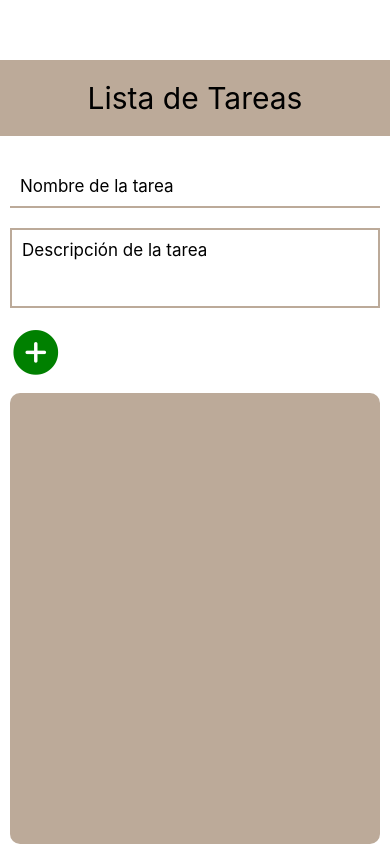
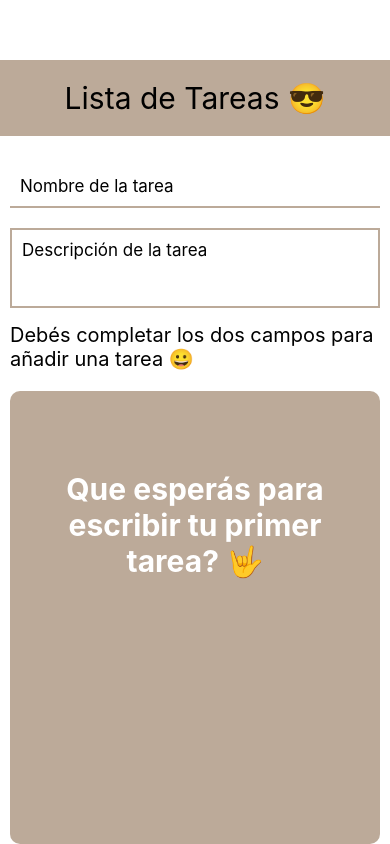
Before and after one commit to EricWaje/Lista-de-tareas, a React Native app: screen / in a window 390 px wide. Built offline with nearby package versions, Linux system fonts and the light colour scheme.

Commit message:
Agregando validaciones

```diff
--- a/App.js
+++ b/App.js
@@ -48,7 +48,7 @@ export default function App() {
     return (
         <View style={styles.container}>
             <View style={styles.containerTitle}>
-                <Text style={styles.title}>Lista de Tareas</Text>
+                <Text style={styles.title}>Lista de Tareas 😎</Text>
             </View>
             <AddTask
                 task={task}
--- a/components/AddTask.js
+++ b/components/AddTask.js
@@ -1,11 +1,5 @@
 import React from 'react';
-import {
-    Text,
-    TextInput,
-    View,
-    StyleSheet,
-    TouchableOpacity,
-} from 'react-native';
+import { TextInput, View, StyleSheet, Text } from 'react-native';
 import { Ionicons } from '@expo/vector-icons';
 
 const AddTask = ({
@@ -32,11 +26,17 @@ const AddTask = ({
                 value={description}
                 onChangeText={handleChangeDescription}
             />
-            <Ionicons
-                onPress={handleAdd}
-                style={styles.add}
-                name="add-circle"
-            />
+            {task === '' || description === '' ? (
+                <Text style={styles.validation}>
+                    Debés completar los dos campos para añadir una tarea 😀
+                </Text>
+            ) : (
+                <Ionicons
+                    onPress={handleAdd}
+                    style={styles.add}
+                    name="add-circle"
+                />
+            )}
         </View>
     );
 };
@@ -62,11 +62,16 @@ const styles = StyleSheet.create({
         height: 80,
     },
     add: {
-        /* alignSelf: 'flex-end', */
         marginTop: 15,
         fontSize: 55,
         color: 'green',
     },
+    validation: {
+        fontSize: 20,
+        marginTop: 15,
+        marginBottom: 10,
+        color: 'black',
+    },
 });
 
 export default AddTask;
--- a/components/TaskList/TaskList.js
+++ b/components/TaskList/TaskList.js
@@ -1,10 +1,15 @@
 import React from 'react';
-import { FlatList, StyleSheet, View } from 'react-native';
+import { FlatList, StyleSheet, View, Text } from 'react-native';
 import Task from './Task';
 
 const TaskList = ({ taskList, handleRemoveItem, handleEdit }) => {
     return (
         <View style={styles.listContainer}>
+            {taskList.length === 0 ? (
+                <Text style={styles.text}>
+                    Que esperás para escribir tu primer tarea? 🤟
+                </Text>
+            ) : (
                 <FlatList
                     data={taskList}
                     keyExtractor={(item) => item.id}
@@ -16,6 +21,7 @@ const TaskList = ({ taskList, handleRemoveItem, handleEdit }) => {
                         />
                     )}
                 />
+            )}
         </View>
     );
 };
@@ -29,6 +35,13 @@ const styles = StyleSheet.create({
         backgroundColor: '#bcaa99',
         borderRadius: 10,
     },
+    text: {
+        color: 'white',
+        fontSize: 30,
+        textAlign: 'center',
+        fontWeight: 'bold',
+        paddingTop: 80,
+    },
 });
 
 export default TaskList;
```
Lines whose indentation alone changed are shown as unchanged.
